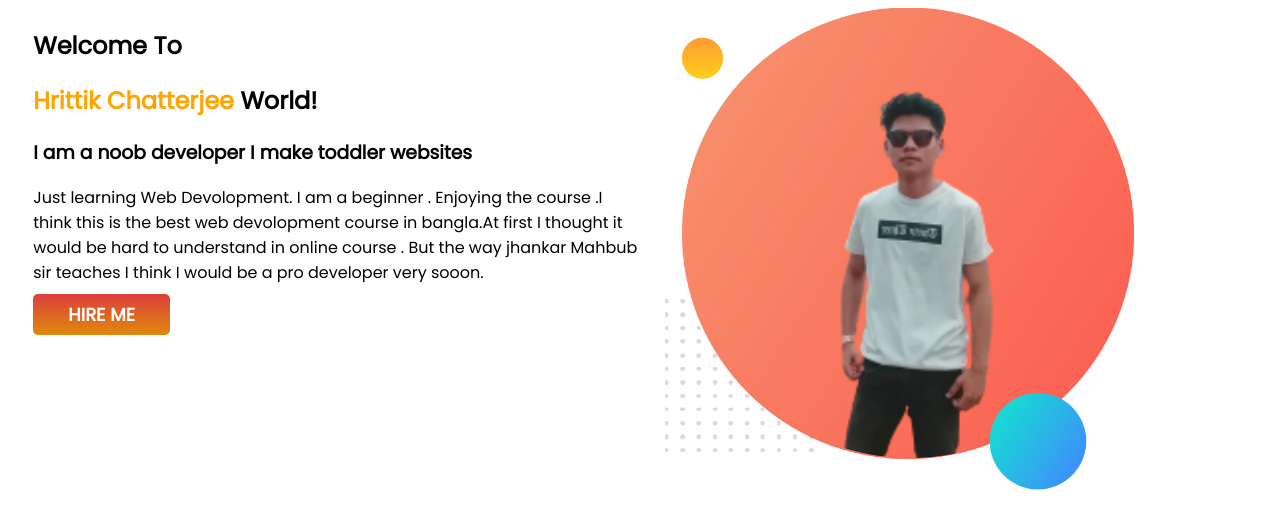
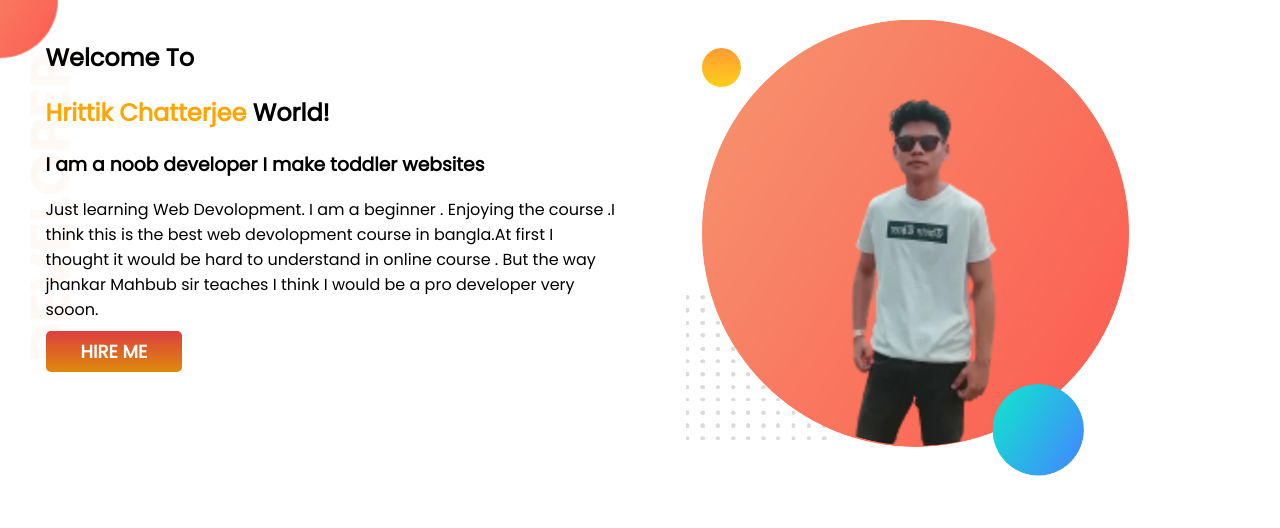
Before and after one commit to Hrittik-Chatterjee/developer-portfolio, a plain HTML site: page index.html in a window 1280 px wide. Drawn offline with Linux system fonts and the light colour scheme.

Commit message:
upperpartdone

```diff
--- a/index.html
+++ b/index.html
@@ -12,7 +12,7 @@
     <link rel="stylesheet" href="style.css">
 </head>
 <body>
-     <section>
+     <section id="topbanner">
     <div class="upper">
         <h1>Welcome To</h1>
         <h1><span class="nameorange">Hrittik Chatterjee</span> World!</h1>
--- a/style.css
+++ b/style.css
@@ -1,6 +1,6 @@
 body{
     font-family: 'Poppins', sans-serif;
-    display: inline-block
+    margin: 0;
 }
 .nameorange{
     color: orange;
@@ -8,11 +8,13 @@ body{
 .upper{
     width: 50%;
     padding-left: 2%;
+    margin:20px;
 
 }
 
 section{
     display: flex;
+
 
 }
  .upper img{
@@ -31,3 +33,7 @@ section{
     color: white;
     font-weight: 700;
  }
+#topbanner{
+    background-image: url(images/top-banner.png);
+    background-repeat: no-repeat;
+}
```
